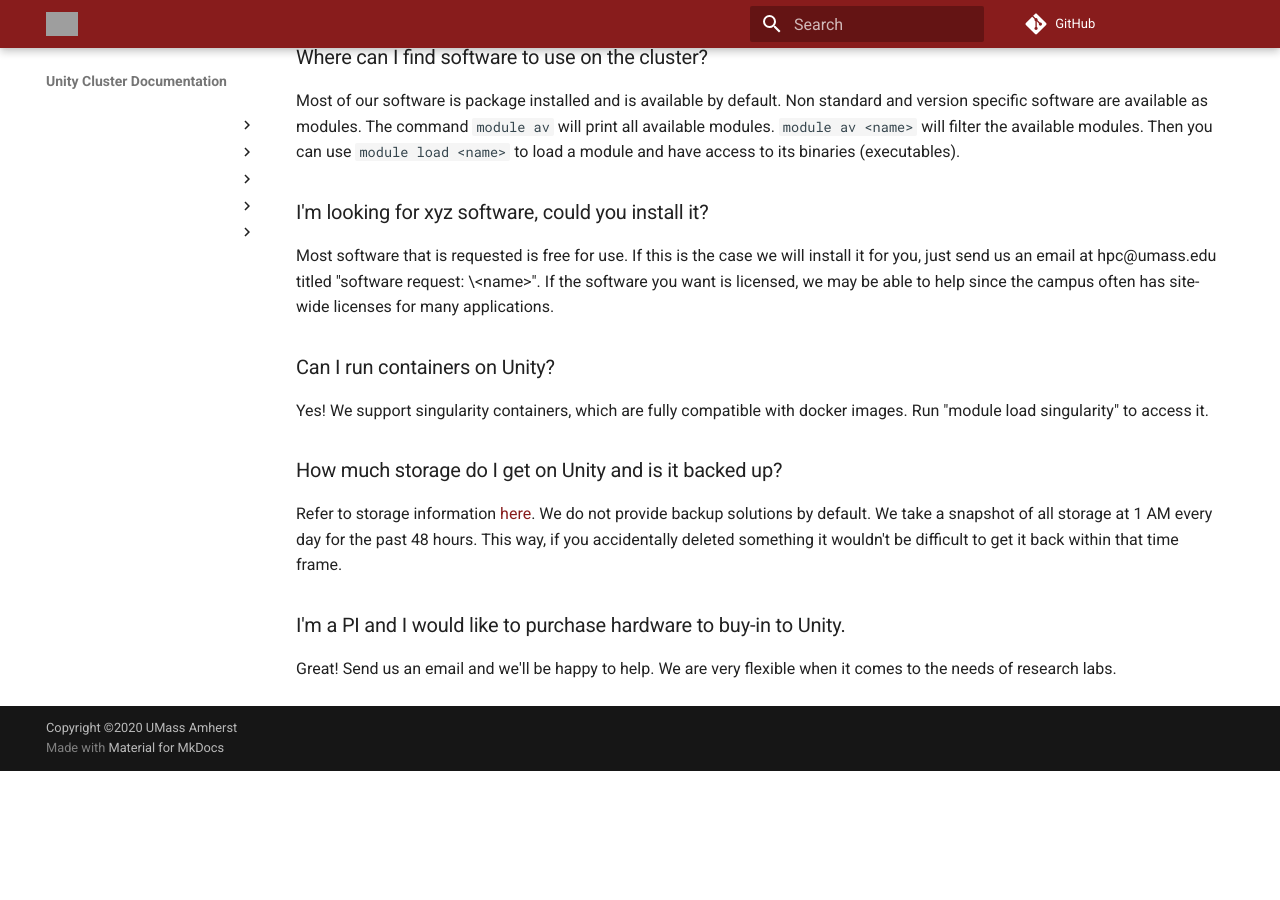
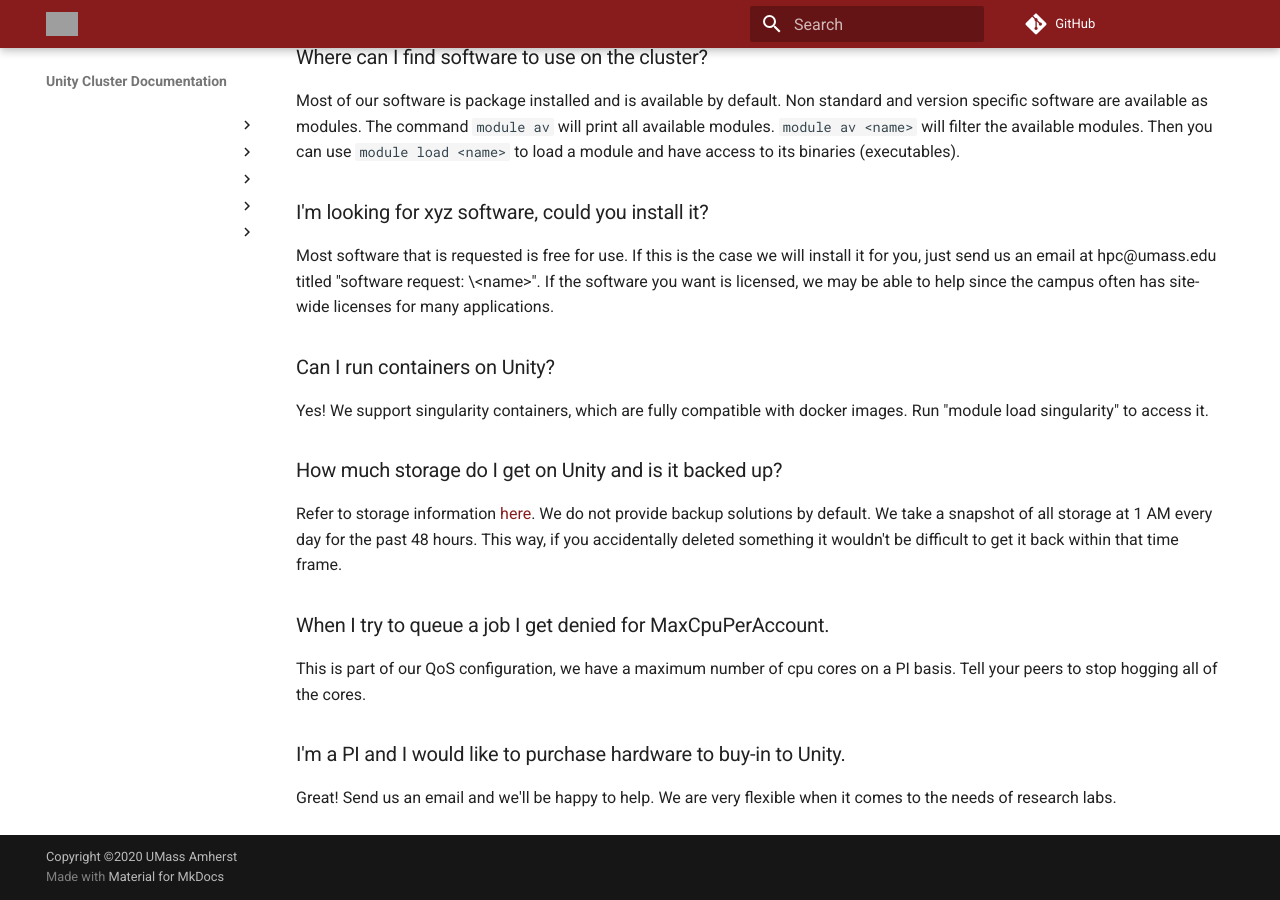
Before and after one commit to UMass-RC/unity-docs, an MkDocs documentation site: the page built from docs/faq.md, in a window 1280 px wide and 900 px high, scrolled down 716 px. Built offline with MkDocs 1.6.1 and Material for MkDocs 9.7.7, drawn with Linux system fonts in a browser that asks for light colours; comment, search, counter and statistics services are not loaded; before the commit the page ends 1487 px from its top, so only the background shows below that; grey boxes are pictures that could not be loaded.

Commit message:
add faq for MaxCpuPerAccount

```diff
--- a/docs/faq.md
+++ b/docs/faq.md
@@ -36,5 +36,9 @@
 We take a snapshot of all storage at 1 AM every day for the past 48 hours.
 This way, if you accidentally deleted something it wouldn't be difficult to get it back within that time frame.
 
+### When I try to queue a job I get denied for MaxCpuPerAccount.
+This is part of our QoS configuration, we have a maximum number of cpu cores on a PI basis.
+Tell your peers to stop hogging all of the cores.
+
 ### I'm a PI and I would like to purchase hardware to buy-in to Unity.
 Great! Send us an email and we'll be happy to help. We are very flexible when it comes to the needs of research labs.
```
